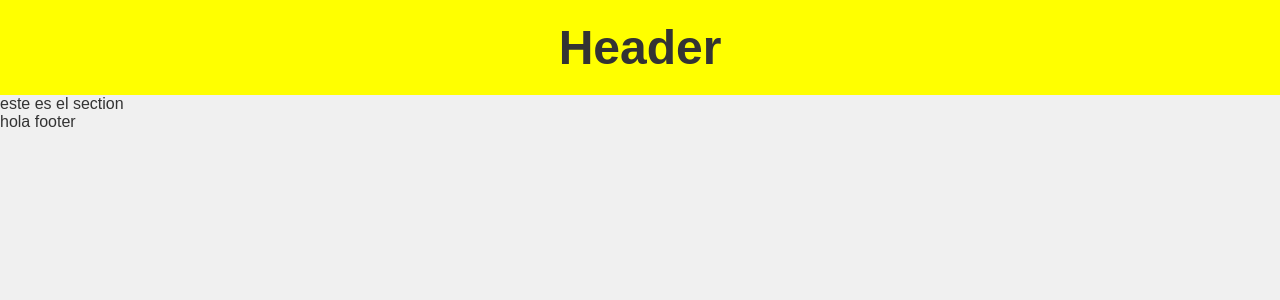
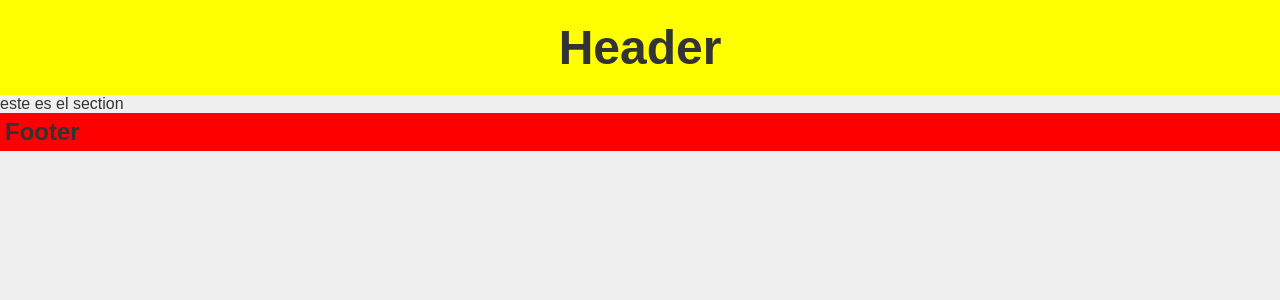
Before and after one commit to matrakei/zwap-proyecto, a React (Vite) app in the folder zwap/: page / in a window 1280 px wide. Shown: the top 300 px of the page. Built offline with nearby package versions, Linux system fonts and the light colour scheme.

Commit message:
componentes header y footer creados

```diff
--- a/zwap/src/App.jsx
+++ b/zwap/src/App.jsx
@@ -1,5 +1,5 @@
-import { Header } from './components/Header'
-import Footer from './components/Footer'
+import { Header } from './components/Header/Header'
+import {Footer} from './components/Footer/Footer'
 import './App.css'
 
 function App() {
--- a/zwap/src/components/Footer.jsx
+++ /dev/null
@@ -1,9 +0,0 @@
-const Footer = () => {
-  return (
-    <footer>
-      <p>hola footer</p>
-    </footer>
-  )
-}
-
-export default Footer
--- /dev/null
+++ b/zwap/src/components/Footer/Footer.css
@@ -0,0 +1,6 @@
+.footer {
+    background-color: red;
+    padding: 5px;
+    text-align: left;
+    font-size: 12px;
+}
--- /dev/null
+++ b/zwap/src/components/Footer/Footer.jsx
@@ -0,0 +1,9 @@
+import './Footer.css' ;
+
+export const Footer = () => {
+  return (
+    <footer className='footer'>
+    <h1 className='subtitulo'>Footer</h1>
+    </footer>
+  )
+}
```
Also changed, not shown: zwap/src/components/Header/Header.css (renamed from zwap/src/components/Header.css), zwap/src/components/Header/Header.jsx (renamed from zwap/src/components/Header.jsx).
